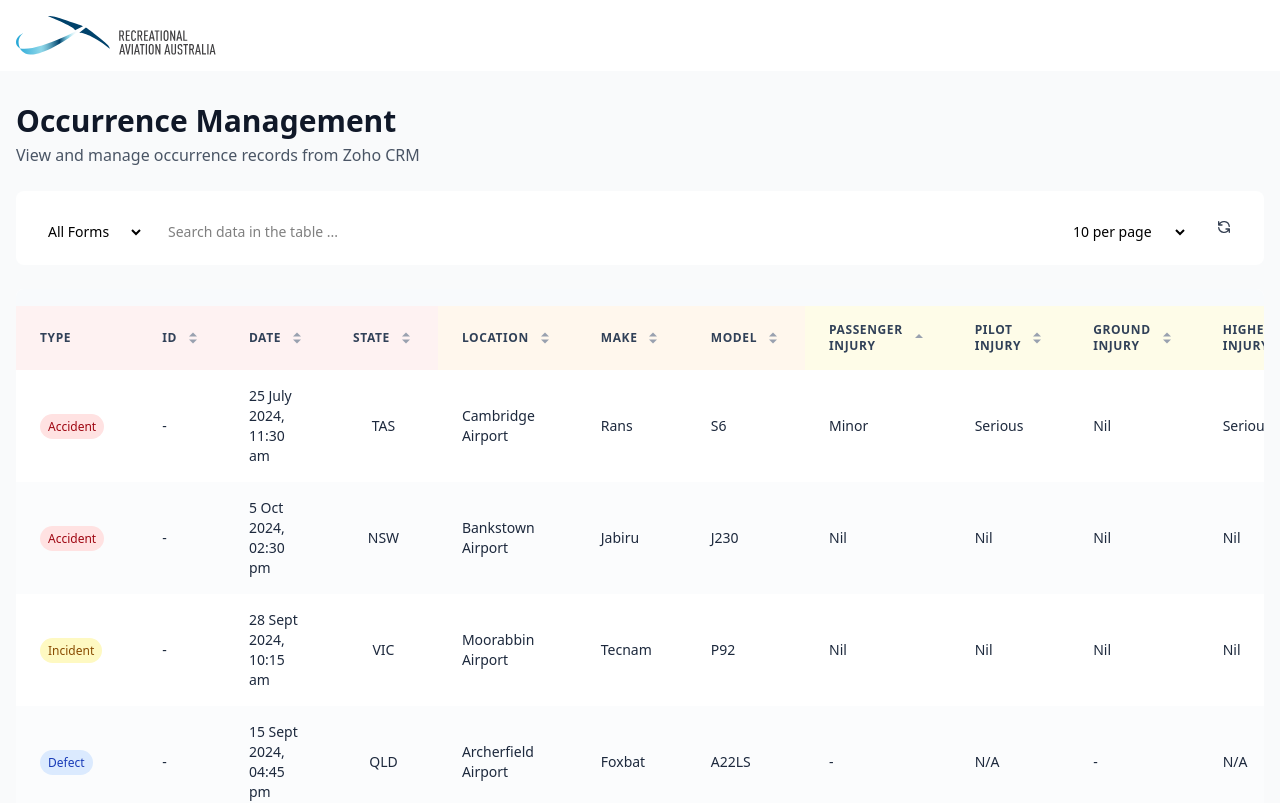
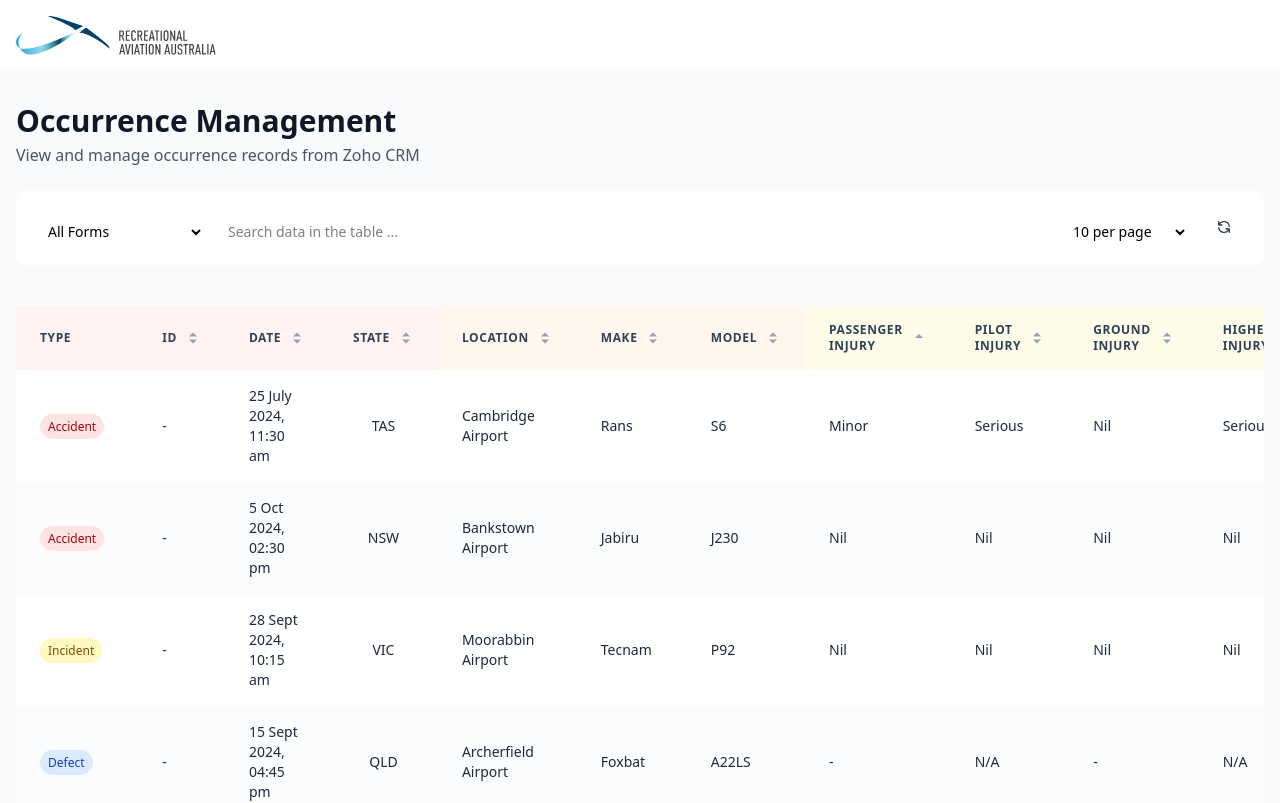
Before and after one commit to deven-sitapara/raaus-nextjs, a Next.js app: page /data in a window 1280 px wide. Shown: the top 803 px of the page. Built offline with nearby package versions, Linux system fonts and the light colour scheme; no server answers.

Commit message:
updated the filter table

```diff
--- a/app/data/page.tsx
+++ b/app/data/page.tsx
@@ -32,16 +32,21 @@ export default function DataPage() {
 
     if (!topScroll || !tableContainer) return;
 
+    let isSyncingTop = false;
+    let isSyncingTable = false;
+
     const handleTopScroll = () => {
-      if (tableContainer) {
-        tableContainer.scrollLeft = topScroll.scrollLeft;
-      }
+      if (isSyncingTop) return;
+      isSyncingTable = true;
+      tableContainer.scrollLeft = topScroll.scrollLeft;
+      setTimeout(() => { isSyncingTable = false; }, 0);
     };
 
     const handleTableScroll = () => {
-      if (topScroll) {
-        topScroll.scrollLeft = tableContainer.scrollLeft;
-      }
+      if (isSyncingTable) return;
+      isSyncingTop = true;
+      topScroll.scrollLeft = tableContainer.scrollLeft;
+      setTimeout(() => { isSyncingTop = false; }, 0);
     };
 
     topScroll.addEventListener('scroll', handleTopScroll);
@@ -320,7 +325,7 @@ export default function DataPage() {
               className="h-10 px-3 py-2 text-sm border border-gray-300 rounded-lg focus:outline-none focus:ring-2 focus:ring-slate-500 bg-white"
             >
               <option value="">All Forms</option>
-              <option value="Accident">Accident</option>
+              <option value="Accident">Accident & Incident</option>
               <option value="Defect">Defect</option>
               <option value="Hazard">Hazard</option>
               <option value="Complaint">Complaint</option>
@@ -400,14 +405,14 @@ export default function DataPage() {
               <div className="relative bg-slate-50 border-b border-slate-200">
                 <div
                   ref={topScrollRef}
-                  className="overflow-x-auto overflow-y-hidden"
+                  className="overflow-x-auto overflow-y-hidden scrollbar-hide"
                   style={{ height: '17px' }}
                 >
                   <div style={{
                     width: currentColumns.length > 0
                       ? `${currentColumns.reduce((acc, col) => acc + parseInt(col.width || '150'), 0)}px`
                       : '100%',
-                    height: '1px'
+                    height: '17px'
                   }} />
                 </div>
                 <div className="absolute top-0 left-4 text-xs text-slate-500 pointer-events-none py-0.5">
--- a/app/globals.css
+++ b/app/globals.css
@@ -74,7 +74,11 @@ textarea {
   display: none !important;
 }
 
-/* styles.css */
-.no-underline {
-  display: none;
+/* Hide scrollbar while keeping functionality */
+.scrollbar-hide {
+  -ms-overflow-style: none;  /* Internet Explorer 10+ */
+  scrollbar-width: none;  /* Firefox */
 }
+.scrollbar-hide::-webkit-scrollbar {
+  display: none;  /* Safari and Chrome */
+}
```
